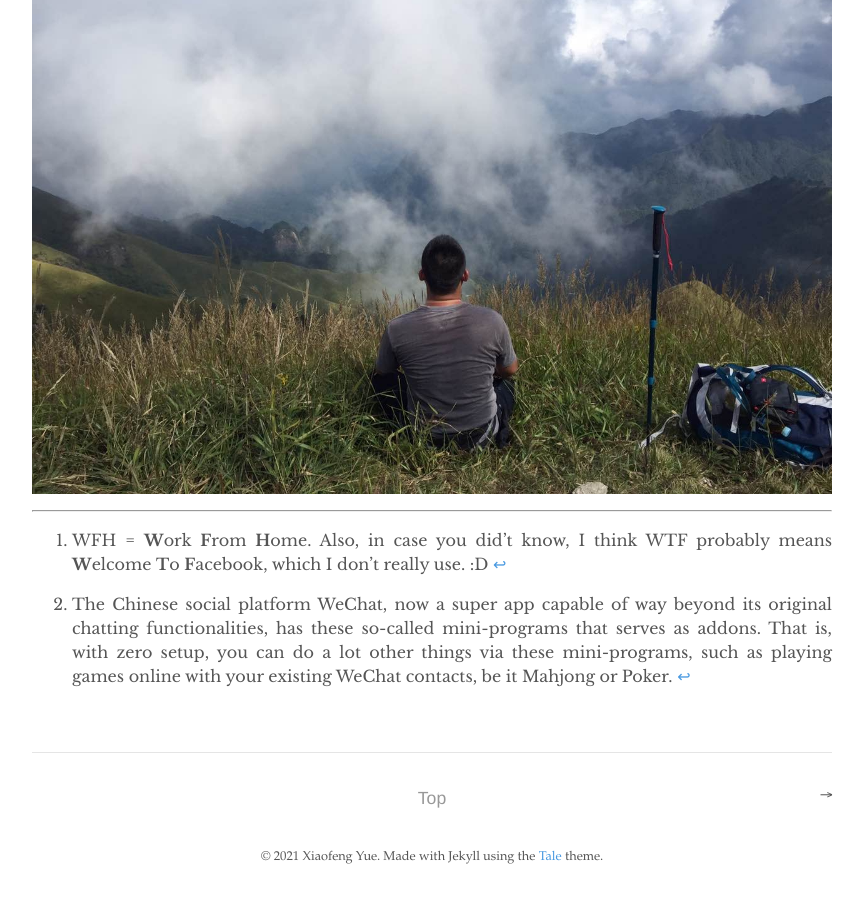
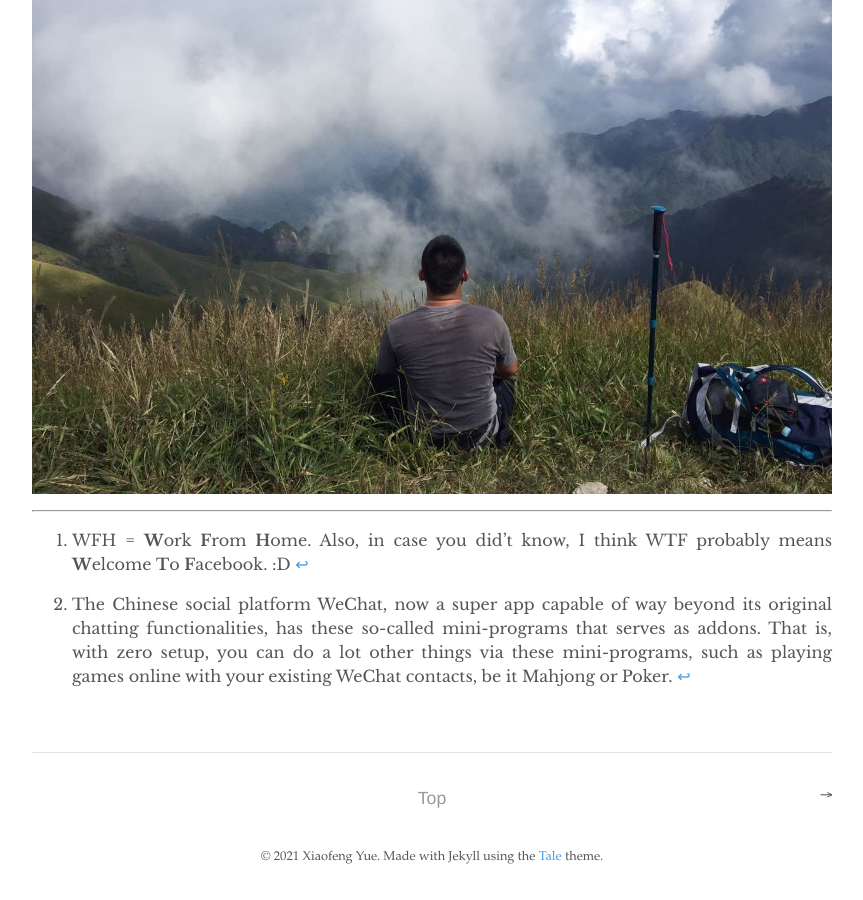
Before and after one commit to yuexiaofeng/yuexiaofeng.github.io, a Jekyll site: the page built from _posts/2021-02-28-on-wfh-one-year.md, in a window 1280 px wide and 900 px high, scrolled down 13582 px. Shown: the whole window, without its empty margins (208-1071 px from the left). Built offline with Jekyll 4.4.1, drawn with Linux system fonts in a browser that asks for light colours.

Commit message:
hopefully last edit on wfh post

```diff
--- a/_posts/2021-02-28-on-wfh-one-year.md
+++ b/_posts/2021-02-28-on-wfh-one-year.md
@@ -122,5 +122,5 @@ No feeling is final.
 ---
 
 
-[^fn1]: WFH = **W**ork **F**rom **H**ome. Also, in case you did't know, I think WTF probably means **W**elcome **T**o **F**acebook, which I don't really use. :D
+[^fn1]: WFH = **W**ork **F**rom **H**ome. Also, in case you did't know, I think WTF probably means **W**elcome **T**o **F**acebook. :D
 [^fn2]: The Chinese social platform WeChat, now a super app capable of way beyond its original chatting functionalities, has these so-called mini-programs that serves as addons. That is, with zero setup, you can do a lot other things via these mini-programs, such as playing games online with your existing WeChat contacts, be it Mahjong or Poker.
```
